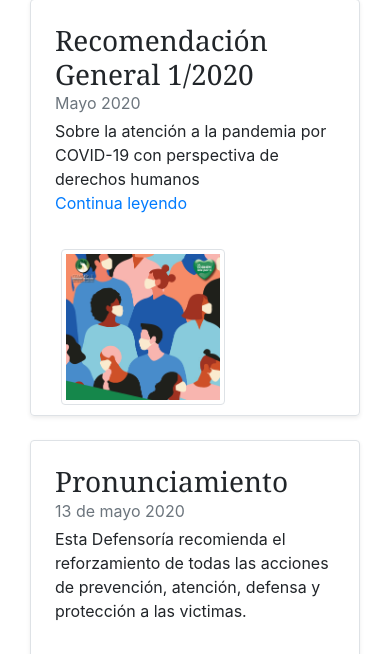
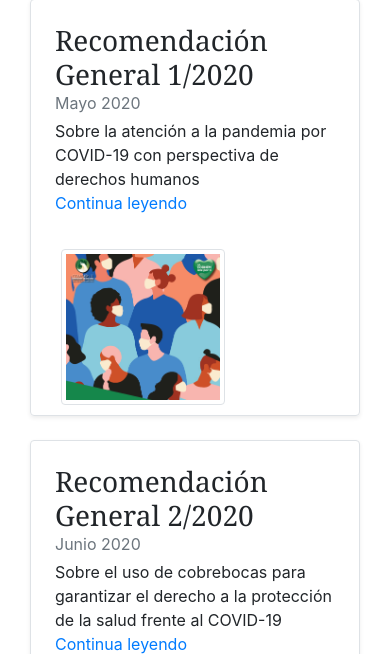
Before and after one commit to aalua30/transparenciacovid19, a PHP site: page / in a window 390 px wide. Shown: the part 1794-2448 px from the top of the page. Run offline with PHP 8.4, Linux system fonts and the light colour scheme; some libraries are stand-ins or nearby versions; some web fonts are replaced.

Commit message:
ACtualizacion assets y agregado REcomendacion general 2/2020

```diff
--- a/index.php
+++ b/index.php
@@ -100,6 +100,25 @@
                         <div class="col-md-5 d-lg-block post">
                             <a href="https://www.codhem.org.mx/LocalUser/codhem.org/recomendaciones/pdf/2020/reco_gen_1_2020.pdf" target="_blank">
                                 <img src="assets/images/recomendacion_general.png" class="img-thumbnail" alt="">
+                            </a>
+                        </div>
+                    </div>
+                </div>
+                <div class="col-md-6">
+                    <div class="row no-gutters border rounded overflow-hidden flex-md-row mb-4 shadow-sm h-md-250 position-relative">
+                        <div class="col p-4 d-flex flex-column position-static">
+
+                            <h3 class="mb-0">Recomendaci&oacute;n General 2/2020</h3>
+                            <div class="mb-1 text-muted">Junio 2020</div>
+                            <p class="card-text mb-auto">
+                                Sobre el uso de cobrebocas para garantizar el derecho a la protecci&oacute;n de la
+                                salud frente al COVID-19
+                            </p>
+                            <a href="https://www.codhem.org.mx/LocalUser/codhem.org/recomendaciones/pdf/2020/reco_gen_02_2020.pdf" target="_blank" class="stretched-link">Continua leyendo</a>
+                        </div>
+                        <div class="col-md-5 d-lg-block post">
+                            <a href="https://www.codhem.org.mx/LocalUser/codhem.org/recomendaciones/pdf/2020/reco_gen_02_2020.pdf" target="_blank">
+                                <img src="assets/images/reco_gen_2_2020.jpg" class="img-thumbnail" alt="">
                             </a>
                         </div>
                     </div>
```
Also changed, not shown: assets/images/reco_gen_2_2020.jpg (added), assets/informacion.png.
